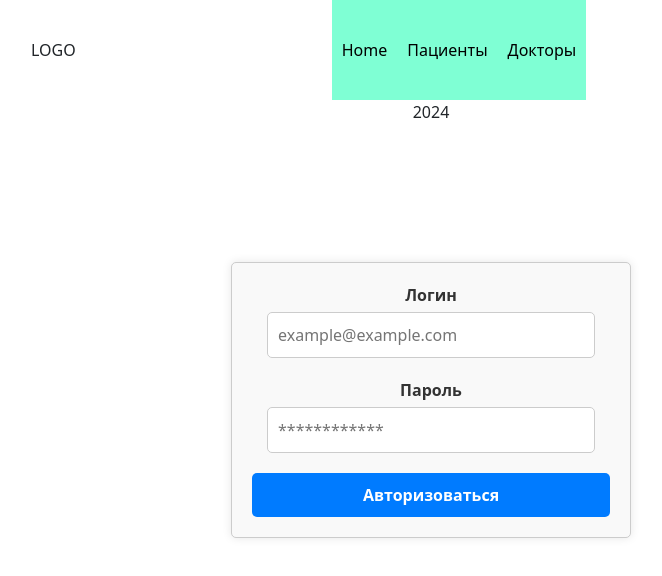
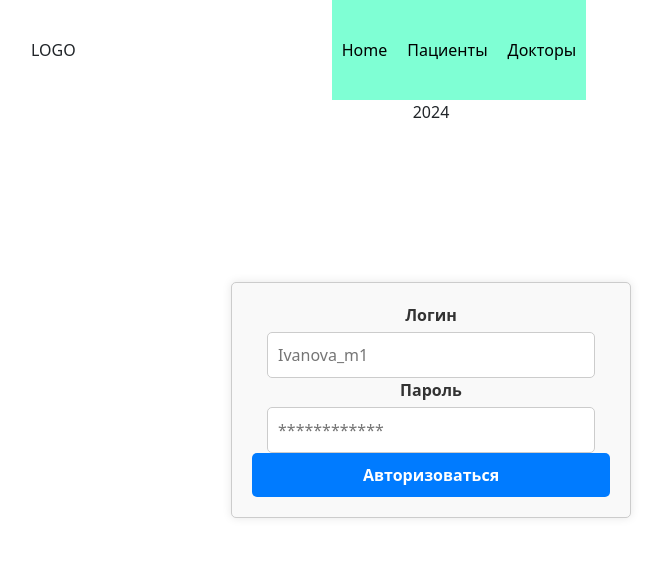
Before and after one commit to KirichenkoND/Budgerigar-1, a React (Vite) app in the folder frontend/: page /auth in a window 1280 px wide. Shown: the top 576 px of the page, without its empty margins (209-871 px from the left). Built offline with nearby package versions, Linux system fonts and the light colour scheme.

Commit message:
Update Auth #7

```diff
--- a/frontend/src/components/Auth/Auth.scss
+++ b/frontend/src/components/Auth/Auth.scss
@@ -12,12 +12,6 @@
     transform: translate(-50%, -50%);
 }
 
-
-.login,
-.password {
-    margin-bottom: 20px;
-}
-
 label {
     display: block;
     margin-bottom: 5px;
@@ -28,34 +22,3 @@ label {
 .sec-2 {
     position: relative;
 }
-
-input[type="login"],
-input[type="password"] {
-    width: calc(100% - 30px);
-    padding: 10px;
-    border: 1px solid #ccc;
-    border-radius: 5px;
-    outline: none;
-}
-
-input[type="login"]:focus,
-input[type="password"]:focus {
-    border-color: #007bff;
-}
-
-button.auth {
-    width: 100%;
-    padding: 10px;
-    border: none;
-    border-radius: 5px;
-    background-color: #007bff;
-    color: #fff;
-    font-size: 16px;
-    font-weight: bold;
-    cursor: pointer;
-    transition: background-color 0.3s ease;
-}
-
-button.login:hover {
-    background-color: #0056b3;
-}
--- a/frontend/src/components/Auth/Auth.tsx
+++ b/frontend/src/components/Auth/Auth.tsx
@@ -1,4 +1,6 @@
 import React from 'react';
+import Button from '../../UI/Button/Button'
+import Input from '../../UI/Input/Input'
 
 import './Auth.scss'
 
@@ -7,18 +9,18 @@ const Auth: React.FC = () => {
         <>
             <div className="container">
                 <div className="login">
-                    <label htmlFor="login">Логин</label>
+                <label>Логин</label>
                     <div className="sec-2">
-                        <input type="login" name="login" placeholder="example@example.com" />
+                        <Input type="login" styleName="auth_input" placeholder="Ivanova_m1" />
                     </div>
                 </div>
                 <div className="password">
-                    <label htmlFor="password">Пароль</label>
+                    <label>Пароль</label>
                     <div className="sec-2">
-                        <input type="password" name="password" placeholder="************" />
+                        <Input type="password" styleName="auth_input" placeholder="************" />
                     </div>
                 </div>
-                <button className="auth">Авторизоваться</button>
+                <Button text="Авторизоваться" styleName="auth_btn" />
             </div>
         </>
     );
```
